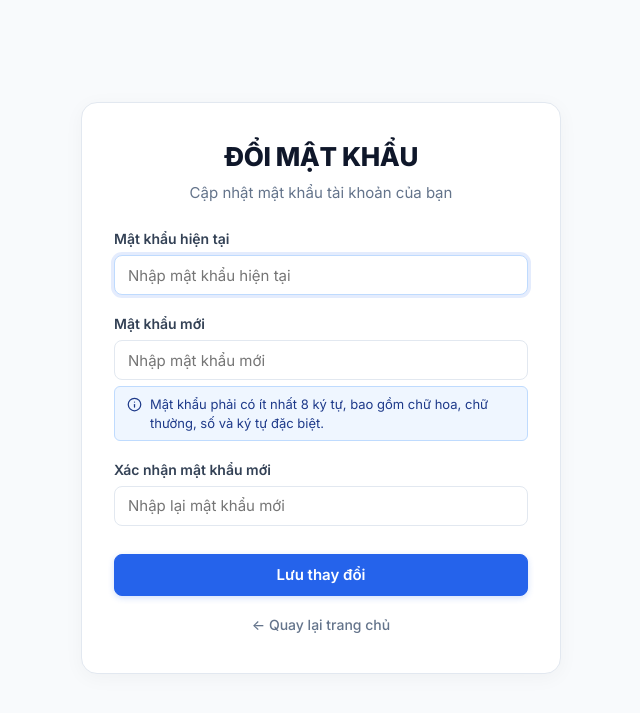
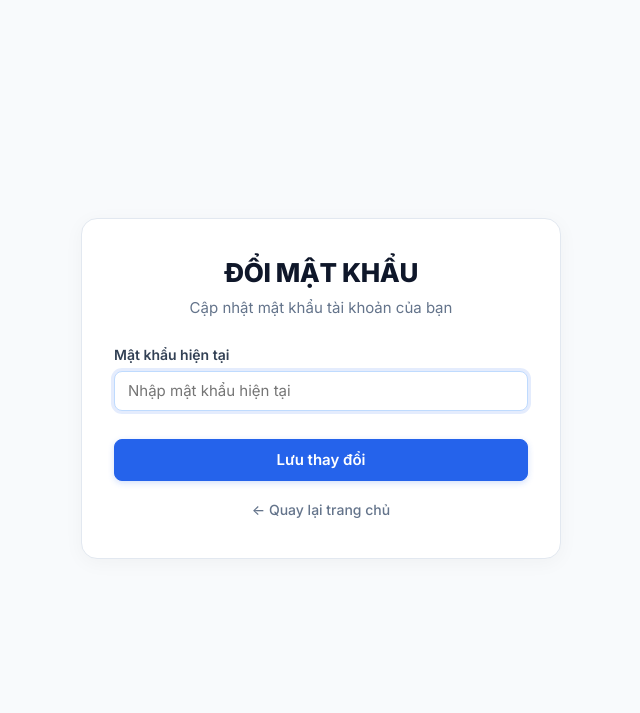
Before and after one commit to hthngocanh/QLY_ThuVienMini, a PHP site: page /views/auth/change_password.php in a window 1280 px wide. Shown: the top 713 px of the page, without its empty margins (319-959 px from the left). Run offline with PHP 8.4, Linux system fonts and the light colour scheme.

Commit message:
Cap nhat database sidebar va doi mat khau

```diff
--- a/database/schema_mysql.sql
+++ b/database/schema_mysql.sql
@@ -1,8 +1,8 @@
-CREATE DATABASE IF NOT EXISTS QLThuVien
+CREATE DATABASE IF NOT EXISTS qly_thuvienmini
 CHARACTER SET utf8mb4
 COLLATE utf8mb4_unicode_ci;
 
-USE QLThuVien;
+USE qly_thuvienmini;
 
 
 -- =========================================
--- a/layout/sidebar.php
+++ b/layout/sidebar.php
@@ -9,10 +9,6 @@ $__sidebarRole = $__sidebarUser["vai_tro"] ?? "";
 // Dùng Unicode escape để tránh lỗi mã hóa tiếng Việt trên Windows.
 $__roleLibrarian = "Th\u{1EE7} th\u{01B0}";
 $__roleAdmin = "Qu\u{1EA3}n tr\u{1ECB} vi\u{00EA}n";
-if (session_status() === PHP_SESSION_NONE) {
-    session_start();
-}
-
 // Xác định đường dẫn gốc của ứng dụng web
 $appRoot = '/QLY_ThuVienMini/';
 
@@ -661,7 +657,7 @@ if ($vaiTro === "Quản trị viên") {
                                 <line x1="9" y1="16" x2="13" y2="16"></line>
                             </svg>
                         </span>
-                        <span><?= $vaiTro === "Thủ thư" ? "Quản lý phiếu mượn" : "Phiếu mượn" ?></span>
+                        <span><?= $vaiTro === "Thủ thư" ? "Quản lý phiếu mượn" : "Lịch sử phiếu mượn" ?></span>
                     </a>
                 <?php endif; ?>
 
--- a/views/auth/change_password.php
+++ b/views/auth/change_password.php
@@ -98,45 +98,6 @@
                 <?php endif; ?>
             </div>
 
-            <!-- MẬT KHẨU MỚI -->
-            <div class="form-group">
-                <label for="matKhauMoi">Mật khẩu mới</label>
-                <input
-                    type="password"
-                    id="matKhauMoi"
-                    name="matKhauMoi"
-                    placeholder="Nhập mật khẩu mới"
-                    value="<?= htmlspecialchars($matKhauMoi ?? '') ?>"
-                    class="<?= isset($errors["matKhauMoi"]) ? "input-error" : "" ?>">
-
-                <div class="password-hint">
-                    <svg width="15" height="15" viewBox="0 0 24 24" fill="none" stroke="currentColor" stroke-width="2" stroke-linecap="round" stroke-linejoin="round" style="flex-shrink:0; margin-top:2px;">
-                        <circle cx="12" cy="12" r="10"></circle>
-                        <line x1="12" y1="16" x2="12" y2="12"></line>
-                        <line x1="12" y1="8" x2="12.01" y2="8"></line>
-                    </svg>
-                    <span>Mật khẩu phải có ít nhất 8 ký tự, bao gồm chữ hoa, chữ thường, số và ký tự đặc biệt.</span>
-                </div>
-
-                <?php if (isset($errors["matKhauMoi"])): ?>
-                    <div class="field-error"><?= htmlspecialchars($errors["matKhauMoi"]) ?></div>
-                <?php endif; ?>
-            </div>
-
-            <!-- XÁC NHẬN MẬT KHẨU MỚI -->
-            <div class="form-group">
-                <label for="xacNhanMatKhau">Xác nhận mật khẩu mới</label>
-                <input
-                    type="password"
-                    id="xacNhanMatKhau"
-                    name="xacNhanMatKhau"
-                    placeholder="Nhập lại mật khẩu mới"
-                    value="<?= htmlspecialchars($xacNhanMatKhau ?? '') ?>"
-                    class="<?= isset($errors["xacNhanMatKhau"]) ? "input-error" : "" ?>">
-                <?php if (isset($errors["xacNhanMatKhau"])): ?>
-                    <div class="field-error"><?= htmlspecialchars($errors["xacNhanMatKhau"]) ?></div>
-                <?php endif; ?>
-            </div>
 
             <button type="submit" class="btn-submit">Lưu thay đổi</button>
             <a href="index.php" class="btn-cancel">← Quay lại trang chủ</a>
```
